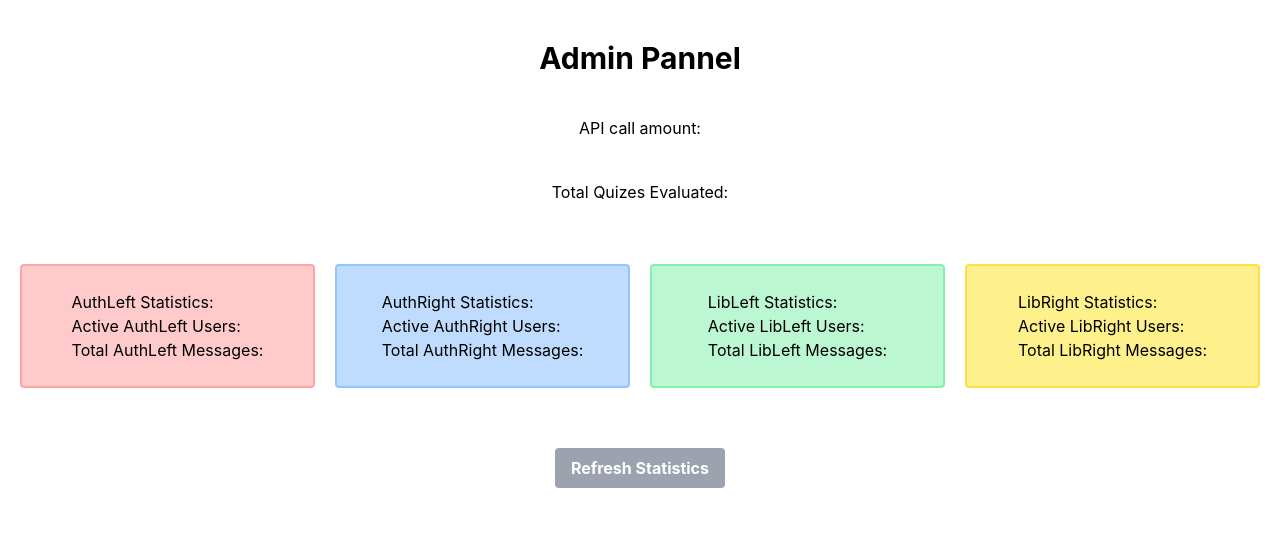
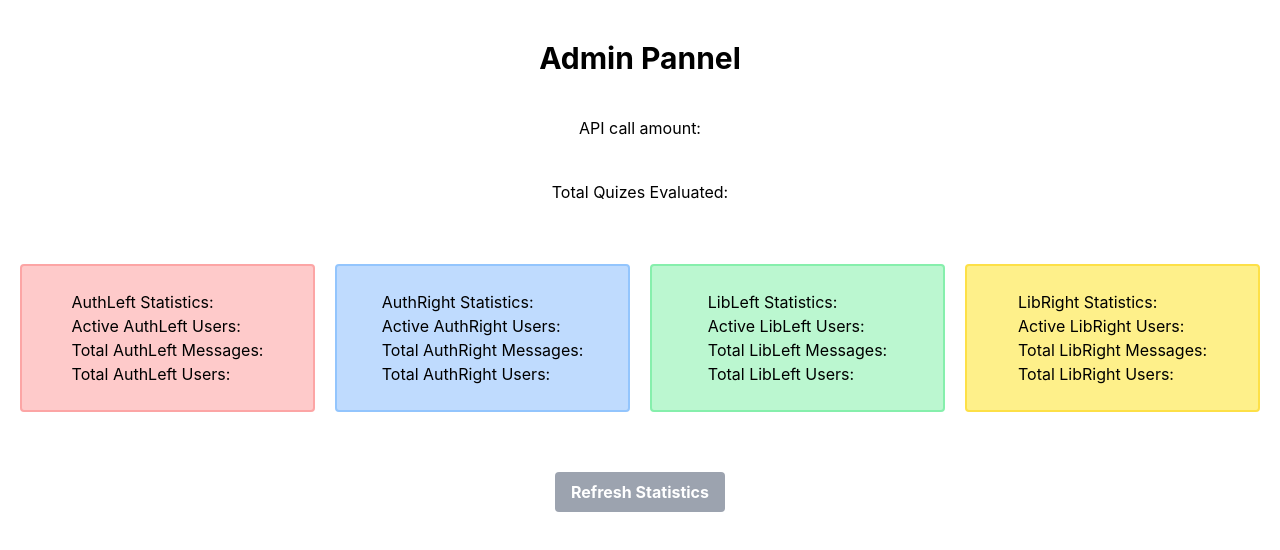
Before and after one commit to XenoxJeager/Polichat, a React (Create React App) app in the folder frontend/: page /analytics in a window 1280 px wide. Shown: the top 550 px of the page. Built offline with nearby package versions, Linux system fonts and the light colour scheme.

Commit message:
analytics total user counter
:)

```diff
--- a/frontend/src/pages/analytics/Analytics.tsx
+++ b/frontend/src/pages/analytics/Analytics.tsx
@@ -31,21 +31,25 @@ interface chatAnalytics{
 interface AuthRight{
     activeUsers : number;
     totalChatMessages : number;
+    totalUsers : number;
 }
 
 interface AuthLeft{
     activeUsers : number;
     totalChatMessages : number;
+    totalUsers : number;
 }
 
 interface LibLeft{
     activeUsers : number;
     totalChatMessages : number;
+    totalUsers : number;
 }
 
 interface LibRight{
     activeUsers : number;
     totalChatMessages : number;
+    totalUsers : number;
 }
 
 interface apiAnalytics{
@@ -95,6 +99,8 @@ export class Analytics extends React.Component<AnalyticsProps, AnalyticsState> {
 
         console.log(this.state.data)
 
+        console.log(this.state.data?.chatAnalytics.AuthLeft?.totalUsers)
+
 
         return (
             <>
@@ -117,22 +123,26 @@ export class Analytics extends React.Component<AnalyticsProps, AnalyticsState> {
                     <div className="flex justify-center border-2 border-red-300 rounded p-6 bg-red-200">
                         AuthLeft Statistics: <br />
                         Active AuthLeft Users: {this.state.data?.chatAnalytics.AuthLeft?.activeUsers} <br />
-                        Total AuthLeft Messages: {this.state.data?.chatAnalytics.AuthLeft?.totalChatMessages}
+                        Total AuthLeft Messages: {this.state.data?.chatAnalytics.AuthLeft?.totalChatMessages} <br />
+                        Total AuthLeft Users: {this.state.data?.chatAnalytics.AuthLeft?.totalUsers}
                     </div>
                     <div className="flex justify-center border-2 border-blue-300 rounded p-6 bg-blue-200">
                         AuthRight Statistics: <br />
                         Active AuthRight Users: {this.state.data?.chatAnalytics.AuthRight?.activeUsers} <br />
-                        Total AuthRight Messages: {this.state.data?.chatAnalytics.AuthRight?.totalChatMessages}
+                        Total AuthRight Messages: {this.state.data?.chatAnalytics.AuthRight?.totalChatMessages} <br />
+                        Total AuthRight Users: {this.state.data?.chatAnalytics.AuthRight?.totalUsers}
                     </div>
                     <div className="flex justify-center border-2 border-green-300 rounded p-6 bg-green-200">
                         LibLeft Statistics: <br />
                         Active LibLeft Users: {this.state.data?.chatAnalytics.LibLeft?.activeUsers} <br />
-                        Total LibLeft Messages: {this.state.data?.chatAnalytics.LibLeft?.totalChatMessages}
+                        Total LibLeft Messages: {this.state.data?.chatAnalytics.LibLeft?.totalChatMessages} <br />
+                        Total LibLeft Users: {this.state.data?.chatAnalytics.LibLeft?.totalUsers}
                     </div>
                     <div className="flex justify-center border-2 border-yellow-300 rounded p-6 bg-yellow-200">
                         LibRight Statistics: <br />
                         Active LibRight Users: {this.state.data?.chatAnalytics.LibRight?.activeUsers} <br />
-                        Total LibRight Messages: {this.state.data?.chatAnalytics.LibRight?.totalChatMessages}
+                        Total LibRight Messages: {this.state.data?.chatAnalytics.LibRight?.totalChatMessages} <br />
+                        Total LibRight Users: {this.state.data?.chatAnalytics.LibRight?.totalUsers}
                     </div>
 
                 </div>
```
Also changed, not shown: 2 other files (tests, documents, lock files or other folders).
